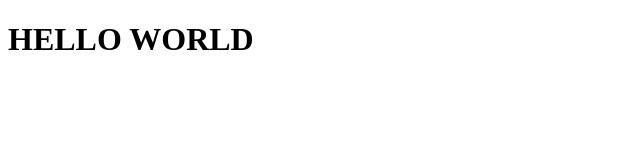
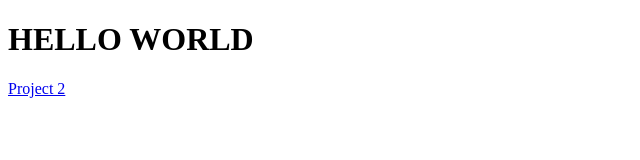
Before and after one commit to jimcwx/jimcwx.github.io, a plain HTML site: page index.html in a window 1280 px wide. Shown: the full height of the page, 0-640 px from the left. Drawn offline with Linux system fonts and the light colour scheme.

Commit message:
added project 2

```diff
--- a/index.html
+++ b/index.html
@@ -8,5 +8,6 @@
 </head>
 <body>
     <h1>HELLO WORLD</h1>
+    <a href="https://jimcwx.github.io/jim-wang-project-two/">Project 2</a>
 </body>
 </html>
```
Also changed, not shown: 1 other file.
